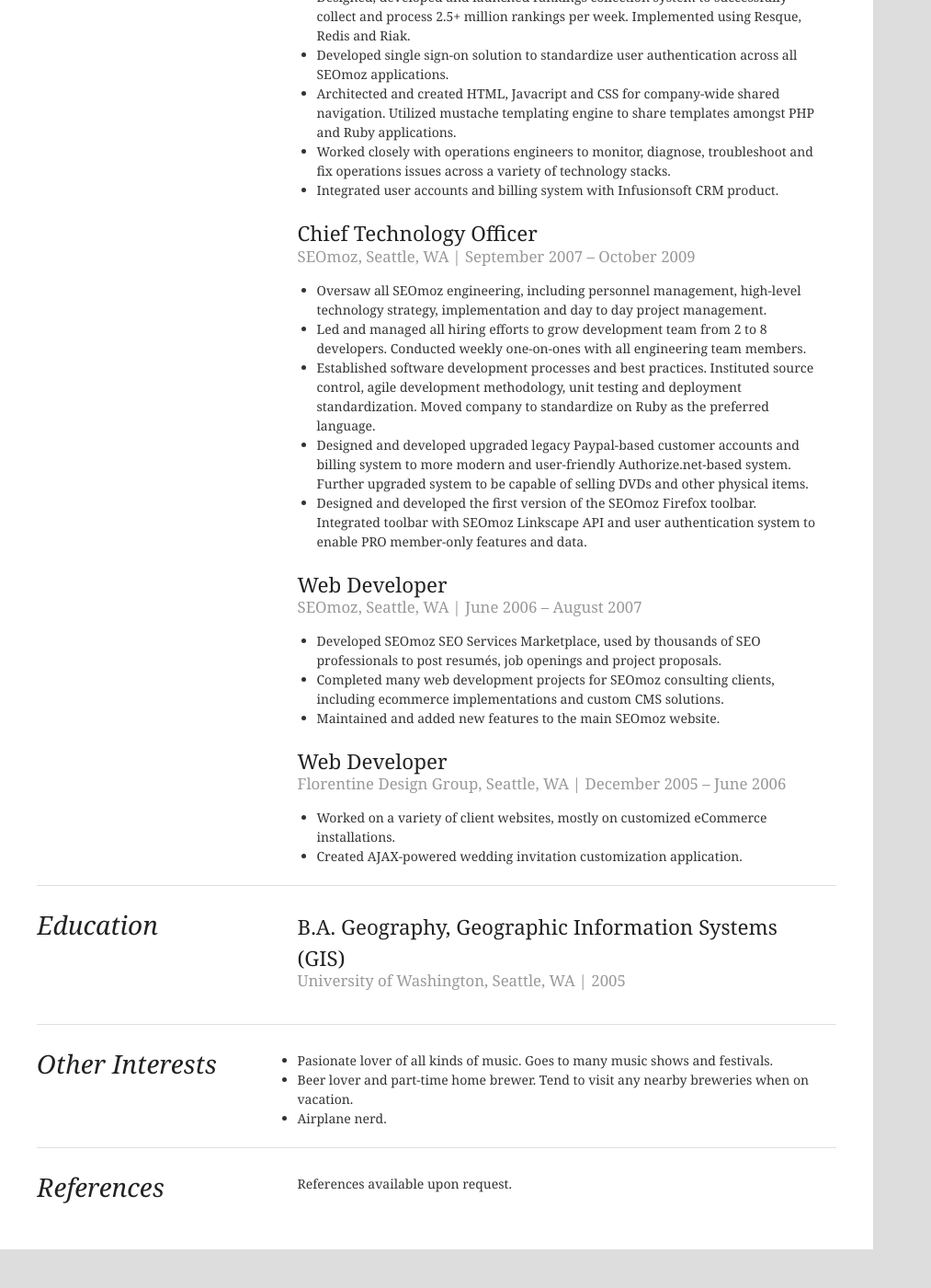
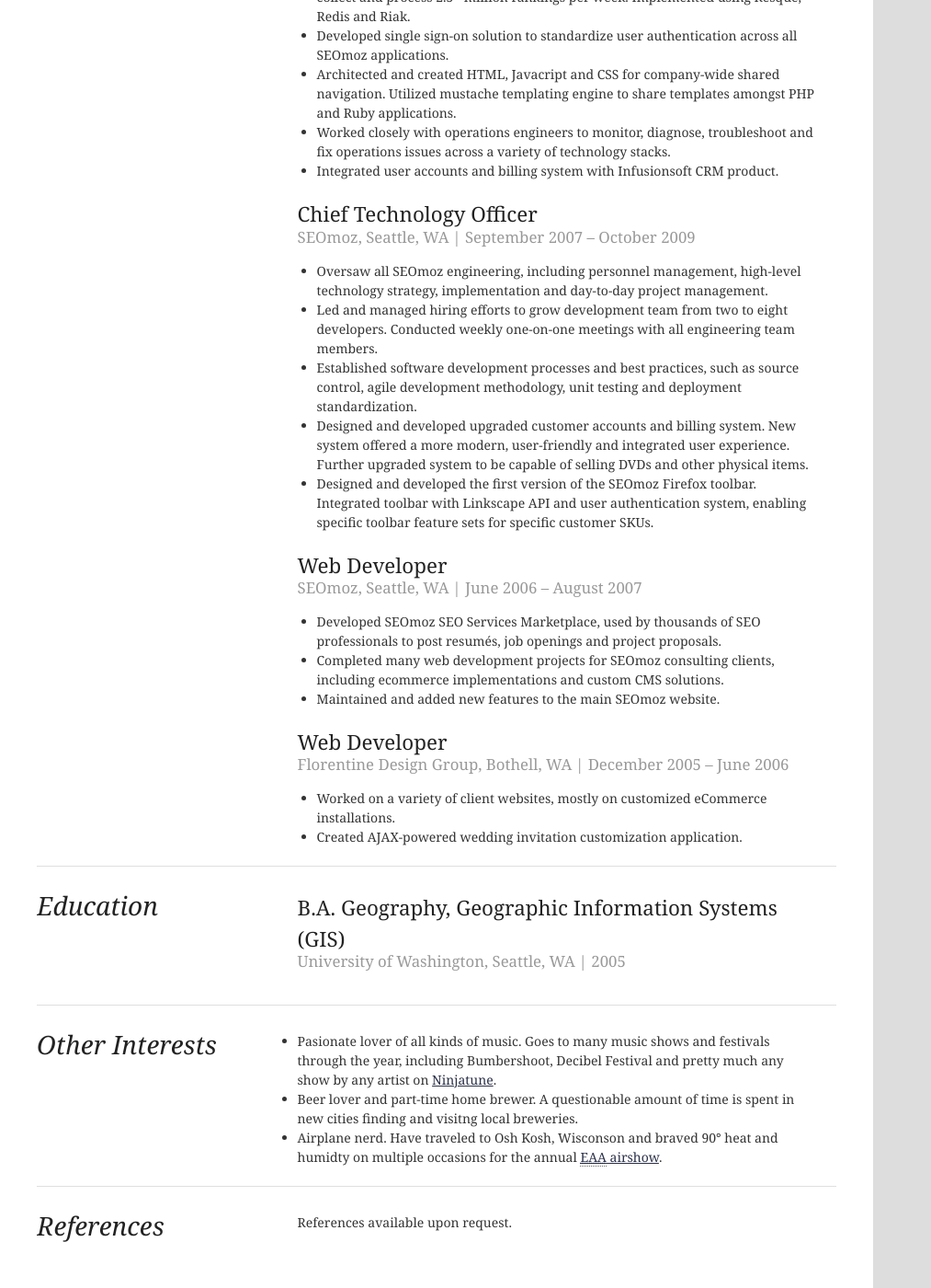
Before and after one commit to Fluxx/bitfluxx.com, a Jekyll site: the page built from resume.html, in a window 1280 px wide and 1400 px high, scrolled down 1192 px. Shown: the whole window at 92% size, without its empty margins (0-1013 px from the left). Built offline with Jekyll 4.4.1, drawn with Linux system fonts in a browser that asks for light colours; before the commit the page ends 2550 px from its top, so only the background shows below that; some of the changed text lies outside the part shown.

Commit message:
Upgrade to the resume based on more feedback and edits.

```diff
--- a/resume.html
+++ b/resume.html
@@ -72,7 +72,7 @@
         </hgroup>
         <ul>
           <li>Helped design, develop and create Rails campaign manager application, servicing 30,000+ active customer campaigns daily.</li>
-          <li>Created initial version of custom crawl processing pipeline. System processed thouands of external crawler data dumps daily, ranging in size from 10,000 &ndash; 1,000,000 URLs.  Processing output fed in to web application for user viewing and consumption.</li>
+          <li>Created initial version of crawl processing system, which processed thouands of crawler data dumps every day.  Processing output fed into reports inside campaign manager application.</li>
           <li>Architected and developed application sharding solution, allowing further growth and scalability of existing Rails application and supporting infrastructure.</li>
           <li>Designed, developed and launched rankings collection system to successfully collect and process 2.5+ million rankings per week.  Implemented using Resque, Redis and Riak.</li>
           <li>Developed single sign-on solution to standardize user authentication across all SEOmoz applications.</li>
@@ -89,11 +89,11 @@
           <h3>September 2007 &ndash; October 2009</h3>
         </hgroup>
         <ul>
-          <li>Oversaw all SEOmoz engineering, including personnel management, high-level technology strategy, implementation and day to day project management.</li>
-          <li>Led and managed all hiring efforts to grow development team from 2 to 8 developers.  Conducted weekly one-on-ones with all engineering team members.</li>
-          <li>Established software development processes and best practices.  Instituted source control, agile development methodology, unit testing and deployment standardization.  Moved company to standardize on Ruby as the preferred language.</li>
-          <li>Designed and developed upgraded legacy Paypal-based customer accounts and billing system to more modern and user-friendly Authorize.net-based system.  Further upgraded system to be capable of selling DVDs and other physical items.</li>
-          <li>Designed and developed the first version of the SEOmoz Firefox toolbar.  Integrated toolbar with SEOmoz Linkscape API and user authentication system to enable PRO member-only features and data.</li>
+          <li>Oversaw all SEOmoz engineering, including personnel management, high-level technology strategy, implementation and day-to-day project management.</li>
+          <li>Led and managed hiring efforts to grow development team from two to eight developers.  Conducted weekly one-on-one meetings with all engineering team members.</li>
+          <li>Established software development processes and best practices, such as source control, agile development methodology, unit testing and deployment standardization.</li>
+          <li>Designed and developed upgraded customer accounts and billing system. New system offered a more modern, user-friendly and integrated user experience. Further upgraded system to be capable of selling DVDs and other physical items.</li>
+          <li>Designed and developed the first version of the SEOmoz Firefox toolbar.  Integrated toolbar with Linkscape API and user authentication system, enabling specific toolbar feature sets for specific customer SKUs.</li>
         </ul>
       </li>
 
@@ -113,7 +113,7 @@
       <li>
         <hgroup>
           <h2>Web Developer</h2>
-          <h3>Florentine Design Group, Seattle, WA</h3>
+          <h3>Florentine Design Group, Bothell, WA</h3>
           <h3>December 2005 &ndash; June 2006</h3>
         </hgroup>
         <ul>
@@ -144,9 +144,9 @@
     <h1>Other Interests</h1>
 
     <ul>
-      <li>Pasionate lover of all kinds of music.  Goes to many music shows and festivals.</li>
-      <li>Beer lover and part-time home brewer.  Tend to visit any nearby breweries when on vacation.</li>
-      <li>Airplane nerd.</li>
+      <li>Pasionate lover of all kinds of music.  Goes to many music shows and festivals through the year, including Bumbershoot, Decibel Festival and pretty much any show by any artist on <a href="http://ninjatune.net/">Ninjatune</a>.</li>
+      <li>Beer lover and part-time home brewer.  A questionable amount of time is spent in new cities finding and visitng local breweries.</li>
+      <li>Airplane nerd.  Have traveled to Osh Kosh, Wisconson and braved 90° heat and humidty on multiple occasions for the annual <a href="http://www.airventure.org/"><abbr title="Experimental Aircraft Association">EAA</abbr> airshow</a>.</li>
     </ul>
   </section>
 
```
Also changed, not shown: other parts of resume.html (+1 -1 lines), 2 other files.
